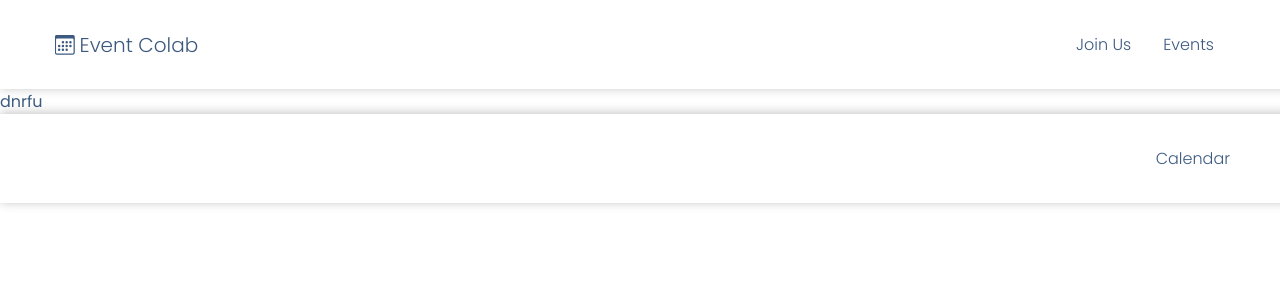
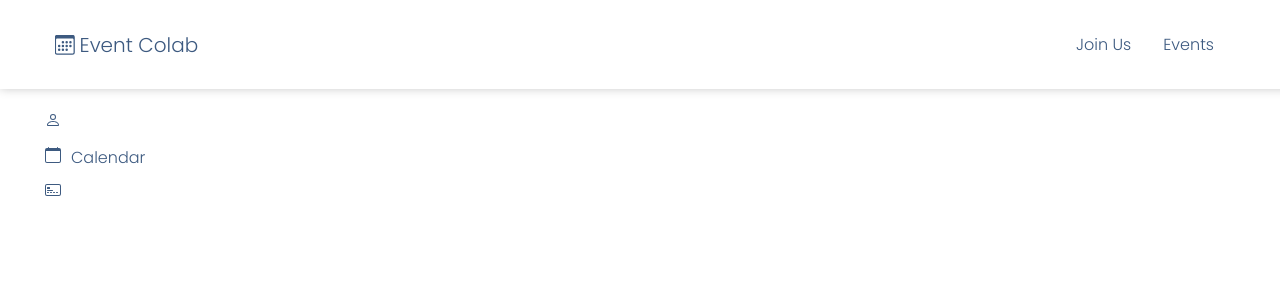
Before and after one commit to Emilysta/ZIwG, a React (Create React App) app in the folder frontend/: page /user in a window 1280 px wide. Shown: the top 300 px of the page. Built offline with nearby package versions, Linux system fonts and the light colour scheme.

Commit message:
UserVerticalBar

```diff
--- /dev/null
+++ b/frontend/src/Components/Input/ButtonWithIcon.css
@@ -0,0 +1,10 @@
+.linkBox {
+    display: flex;
+    width: fit-content;
+}
+
+.linkElement {
+    width: fit-content;
+    display: inline;
+    padding: 5px;
+}
--- a/frontend/src/Components/Input/ButtonWithIcon.tsx
+++ b/frontend/src/Components/Input/ButtonWithIcon.tsx
@@ -1,20 +1,20 @@
-import * as React from 'react'
-import { Link } from 'react-router-dom'
+import * as React from 'react';
+import { Link } from 'react-router-dom';
+import './ButtonWithIcon.css';
 
 type ButtonWithIconProps = {
-    icon?: object,
+    icon?: any,
     text: string,
     isVisible: boolean,
     link: string
 }
 
 export default function ButtonWithIcon(props: ButtonWithIconProps) {
+    const icon = props.icon;
     return (
-        <div>
-            <Link to={props.link}>
-                {props.icon}
-                {props.isVisible && <p>{props.text} </p>}
-            </Link>
-        </div>
+        <Link to={props.link} className='linkBox'>
+            <div className='linkElement'>{icon}</div>
+            {props.isVisible && <div className='linkElement'>{props.text} </div>}
+        </Link>
     )
 }
--- a/frontend/src/Components/LoginForm.tsx
+++ b/frontend/src/Components/LoginForm.tsx
@@ -36,7 +36,7 @@ export class LoginForm extends React.Component {
       <form onSubmit={this.handleSubmit} className="LoginForm">
         <TextInput ref={this.login} placeHolder='Login' onChange={this.handleChange} />
         <TextInput ref={this.password} placeHolder='Password' overrideType="password" onChange={this.handleChange} />
-        <Button ref={this.submit} type="submit" value="Submit" />
+        <Link to='/user'><Button ref={this.submit} type="submit" value="Submit" /></Link>
       </form>
       <p><Link to='/register' className='highlighted'>No account?</Link></p>
     </section>;
--- /dev/null
+++ b/frontend/src/Components/VerticalUserNavbar.css
@@ -0,0 +1,15 @@
+.userNavbarBox {
+    width: 200px;
+}
+
+.userNavbarList {
+    display: flex;
+    flex-direction: column;
+}
+
+.userNavbarList li {
+    display: inline;
+    width: fit-content;
+    margin: 0px;
+    padding: 0px;
+}
--- a/frontend/src/Components/VerticalUserNavbar.tsx
+++ b/frontend/src/Components/VerticalUserNavbar.tsx
@@ -1,17 +1,17 @@
 import * as React from "react";
-import './Navbar/Navbar.css'
-import { Outlet, useLocation } from "react-router-dom";
+import { useLocation } from "react-router-dom";
 import { useEffect } from "react";
 import { CreditCard2Front, Person, Calendar } from 'react-bootstrap-icons'
 import ButtonWithIcon from "./Input/ButtonWithIcon";
+import './VerticalUserNavbar.css';
 
 
 export function VerticalUserNavbar() {
     const location = useLocation();
     const options = [
-        { icon: Person, name: "UserData", link: '/data' },
-        { icon: Calendar, name: "Calendar", link: '/calendar' },
-        { icon: CreditCard2Front, name: "Tickets", link: '/tickets' }];
+        { icon: <Person />, name: "UserData", link: 'data' },
+        { icon: <Calendar />, name: "Calendar", link: 'calendar' },
+        { icon: <CreditCard2Front />, name: "Tickets", link: 'tickets' }];
     let [list, setList] = React.useState([false, true, false]);
 
     useEffect(() => {
@@ -29,11 +29,11 @@ export function VerticalUserNavbar() {
     }, [location])
 
     const changeNavbar = (
-        <div className='HeadBar'>
-            <ul className="navbarList">
+        <div className='userNavbarBox'>
+            <ul className="userNavbarList">
                 {options.map((row, i) => {
                     return (
-                        <ButtonWithIcon text={row.name} isVisible={list[i]} link={row.link} />
+                        <li><ButtonWithIcon icon={row.icon} text={row.name} isVisible={list[i]} link={row.link} /></li>
                     )
                 })}
             </ul>
@@ -43,7 +43,6 @@ export function VerticalUserNavbar() {
     return (
         <>
             {changeNavbar}
-            <Outlet />
         </>
     )
 }
--- /dev/null
+++ b/frontend/src/Pages/UserPage.css
@@ -0,0 +1,8 @@
+.box {
+    display: flex;
+    flex-direction: row;
+}
+
+.boxItem {
+    display: inline;
+}
--- a/frontend/src/Pages/UserPage.tsx
+++ b/frontend/src/Pages/UserPage.tsx
@@ -1,21 +1,21 @@
 import { VerticalUserNavbar } from 'Components/VerticalUserNavbar'
 import * as React from 'react'
-import { Outlet, Route, Routes } from 'react-router-dom'
+import { Route, Routes } from 'react-router-dom'
 import UserCalendarPage from './UserCalendarPage'
 import UserDataPage from './UserDataPage'
 import UserTicketsPage from './UserTicketsPage'
 
 export default function UserPage() {
     return (
-        <div>
-            <div>dnrfu</div>
-            <VerticalUserNavbar />
-            <Routes>
-                <Route path="/user/calendar" element={<UserCalendarPage />} />
-                <Route path="/user/tickets" element={<UserTicketsPage />} />
-                <Route path="/user/data" element={<UserDataPage />} />
-            </Routes>
-            <Outlet />
+        <div className='box'>
+            <div className='boxItem'><VerticalUserNavbar /></div>
+            <div className='boxItem'>
+                <Routes>
+                    <Route path="/calendar" element={<UserCalendarPage />} />
+                    <Route path="/tickets" element={<UserTicketsPage />} />
+                    <Route path="/data" element={<UserDataPage />} />
+                </Routes>
+            </div>
         </div >
     )
 }
```
Also changed, not shown: frontend/src/Components/Navbar/Navbar.css (line endings or trailing spaces).
